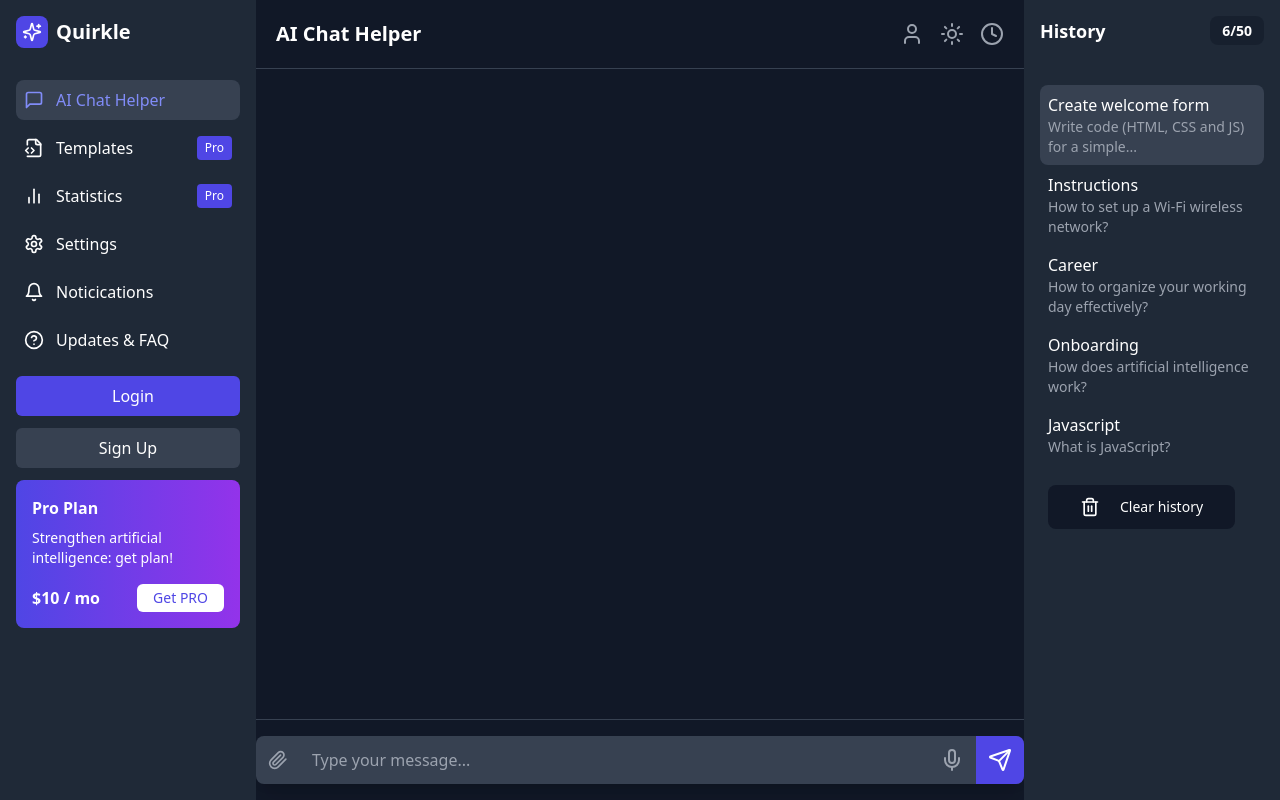
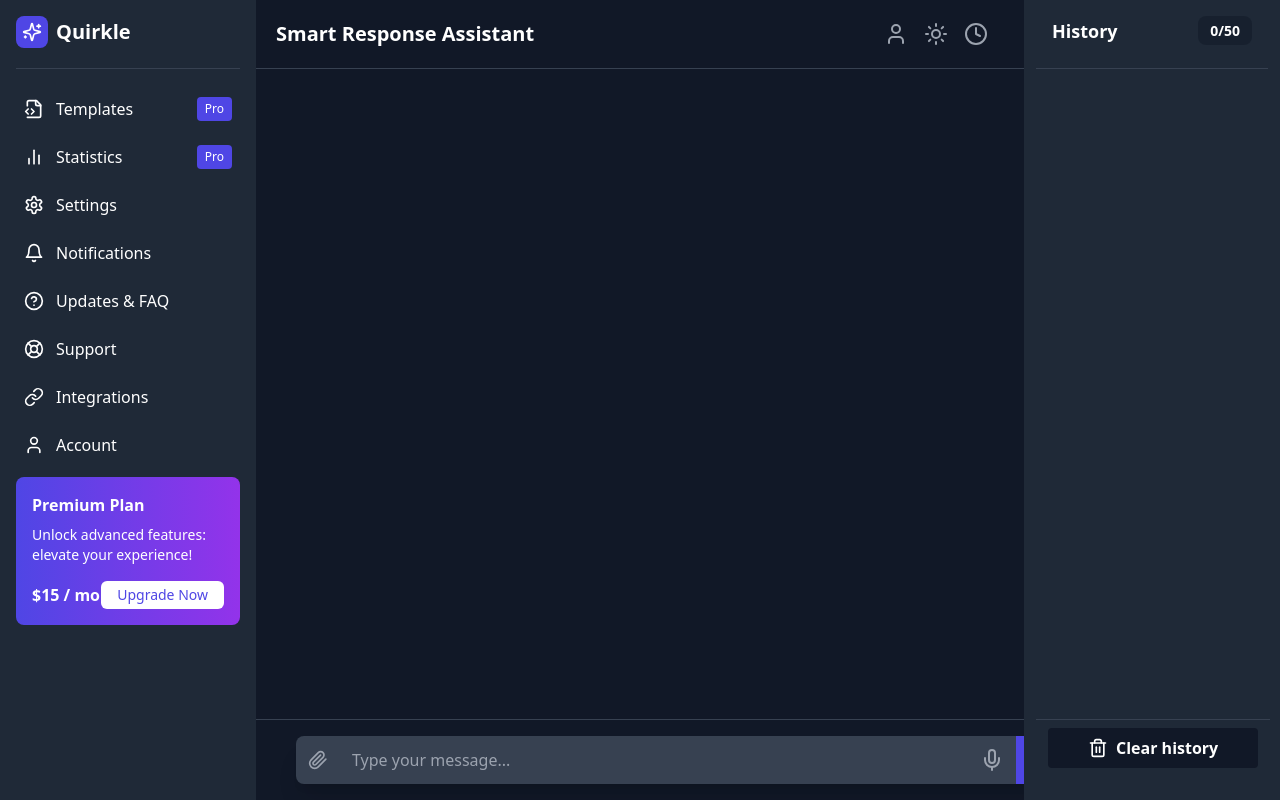
Before and after one commit to kajal-rekha/celestia-client, a React (Create React App) app: page / in a window 1280 px wide. Built offline with nearby package versions, Linux system fonts and the light colour scheme.

Commit message:
dynamic history panel added

```diff
--- a/src/App.js
+++ b/src/App.js
@@ -1,83 +1,33 @@
 import { useState } from "react";
 import ChatArea from "./components/ChatArea";
 import Header from "./components/Header";
-import HistoryPanel from "./components/HistoryPanel";
-import Login from "./components/Login";
 import Sidebar from "./components/Sidebar";
-import SignUp from "./components/SignUp";
 
 const App = () => {
-    const [isLoggedIn, setIsLoggedIn] = useState(false);
-    const [showLogin, setShowLogin] = useState(false);
-    const [showSignup, setShowSignup] = useState(false);
     const [showSidebar, setShowSidebar] = useState(true);
-    const [showHistory, setShowHistory] = useState(true);
-
-
-    const handleLogin = (username, password) => {
-        console.log("Logging in with:", username, password);
-        setIsLoggedIn(true);
-        setShowLogin(false);
-    };
-
-    const handleSignup = (username, email, password) => {
-        console.log("Signing up with:", username, email, password);
-        setIsLoggedIn(true);
-        setShowSignup(false);
-    };
-
-    const handleLogout = () => {
-        setIsLoggedIn(false);
-    };
 
     return (
         <div className="h-screen flex bg-gray-900 text-white">
             <Sidebar
-                isLoggedIn={isLoggedIn}
-                onLogout={handleLogout}
                 isOpen={showSidebar}
-                onLoginClick={() => setShowLogin(true)}
-                onSignupClick={() => setShowSignup(true)}
                 onClose={() => setShowSidebar(false)}
                 className="fixed top-0 left-0 w-64 h-full bg-gray-800"
             />
 
             <div className="flex-1 flex flex-row w-full ">
                 <div className="flex-1 flex flex-col w-full">
-                    <Header
-                        onMenuClick={() => setShowSidebar(true)}
-                        onHistoryClick={() => setShowHistory(true)}
-                        className="fixed top-0 left-64 right-64 bg-gray-900 h-16 z-10 border-b border-gray-700"
-                    />
+                    <div>
+                        <Header
+                            onMenuClick={() => setShowSidebar(true)}
+                            className="fixed top-0 left-64 right-64 bg-gray-900 h-16 z-30 border-b border-gray-700"
+                        />
+                    </div>
 
                     <div className="flex-1 overflow-y-auto pt-16 ">
                         <ChatArea />
                     </div>
                 </div>
-
-                {showHistory && (
-                    <div className="w-64 h-full bg-gray-800 hidden lg:block">
-                        <HistoryPanel
-                            className="fixed top-0 right-0 w-64 h-full bg-gray-800 z-20"
-                            onClose={() => setShowHistory(false)}
-                        />
-                    </div>
-                )}
             </div>
-
-            {showLogin && (
-                <Login
-                    onClose={() => setShowLogin(false)}
-                    onLogin={handleLogin}
-                />
-            )}
-
-            {showSignup && (
-                <SignUp
-                    onClose={() => setShowSignup(false)}
-                    onSignup={handleSignup}
-                />
-            )}
         </div>
     );
 };
--- a/src/components/ChatArea.jsx
+++ b/src/components/ChatArea.jsx
@@ -1,10 +1,12 @@
-import { useState, useRef, useEffect } from "react";
+import React, { useState, useRef, useEffect } from "react";
 import { Send, Mic, PaperclipIcon } from "lucide-react";
+import HistoryPanel from "./HistoryPanel";
 
 const ChatArea = () => {
     const [messages, setMessages] = useState([]);
     const [input, setInput] = useState("");
     const [isListening, setIsListening] = useState(false);
+    const [history, setHistory] = useState([]);
     const messagesEndRef = useRef(null);
     const inputRef = useRef(null);
 
@@ -22,14 +24,17 @@ const ChatArea = () => {
         setInput("");
 
         try {
-        const response = await fetch("https://quirkle-server.vercel.app/api/chat", {
+            const response = await fetch(
+                "https://quirkle-server.vercel.app/api/chat",
+                {
                     method: "POST",
                     headers: {
                         "Content-Type": "application/json",
                         Authorization: `Bearer ${localStorage.getItem("token")}`
                     },
                     body: JSON.stringify({ message: input })
-        });
+                }
+            );
 
             if (!response.ok) {
                 throw new Error("Failed to get response");
@@ -38,18 +43,24 @@ const ChatArea = () => {
             const data = await response.json();
             const newAiMessage = { role: "ai", content: data.response };
             setMessages((prevMessages) => [...prevMessages, newAiMessage]);
+
+            setHistory((prevHistory) => [
+                {
+                    title: input,
+                    description: (data.response || "").substring(0, 50) + "..."
+                },
+                ...(prevHistory || []).slice(0, 49)
+            ]);
         } catch (error) {
             console.error("Error:", error);
             const errorMessage = {
                 role: "ai",
-            content: "Sorry, something went wrong while processing your request. Please try again later."
+                content:
+                    "Sorry, something went wrong while processing your request. Please try again later."
             };
             setMessages((prevMessages) => [...prevMessages, errorMessage]);
         }
     };
-
-
-
 
     const handleKeyPress = (e) => {
         if (e.key === "Enter" && !e.shiftKey) {
@@ -59,35 +70,18 @@ const ChatArea = () => {
     };
 
     const handleVoiceInput = () => {
-        if (!window.webkitSpeechRecognition) {
-            alert("Voice recognition is not supported in your browser.");
-            return;
-        }
-
-        const recognition = new window.webkitSpeechRecognition();
-        recognition.continuous = false;
-        recognition.interimResults = false;
-
-        recognition.onstart = () => setIsListening(true);
-
-        recognition.onresult = (event) => {
-            const transcript = event.results[0][0].transcript;
-            setInput(transcript);
-            handleSearch(transcript);
+        console.log("Voice input not implemented");
+        setIsListening((prev) => !prev);
     };
 
-        recognition.onerror = recognition.onend = () => setIsListening(false);
-
-        isListening ? recognition.stop() : recognition.start();
-    };
-
-    const handleSearch = (query) => {
-        console.log("Searching for:", query);
+    const clearHistory = () => {
+        setHistory([]);
     };
 
     return (
-        <div className="flex flex-col h-full bg-gray-900">
-            <div className="flex-1 overflow-y-auto p-4 space-y-4 pb-28 -mt-16">
+        <div className="flex h-screen bg-gray-900 relative -mt-16 max-h-[76.5vh] mb-3">
+            <div className="flex-1 flex flex-col lg:pr-64">
+                <div className="flex-1 overflow-y-auto p-4 space-y-4 ">
                     {messages.map((message, i) => (
                         <div
                             key={i}
@@ -111,8 +105,8 @@ const ChatArea = () => {
                     <div ref={messagesEndRef} />
                 </div>
 
-            <div className="fixed bottom-0 left-0 right-0 bg-gray-900 border-t border-gray-700 p-4">
-                <div className="max-w-2xl lg:max-w-xl xl:max-w-3xl 2xl:max-w-5xl mx-auto relative">
+                <div className="fixed bottom-0 left-0 lg:right-64 bg-gray-900 border-t border-gray-700 p-4 w-full">
+                    <div className="max-w-2xl lg:max-w-xl xl:max-w-3xl 2xl:max-w-5xl mx-auto relative lg:ml-[17.5rem]">
                         <div className="flex items-center bg-gray-700 rounded-lg shadow-xl">
                             <button className="p-3 text-gray-400 hover:text-white transition-colors cursor-pointer">
                                 <PaperclipIcon className="w-5 h-5" />
@@ -129,7 +123,7 @@ const ChatArea = () => {
                                         : "Type your message..."
                                 }
                                 className="flex-1 bg-transparent border-none focus:ring-0 text-white placeholder-gray-400 p-3 max-h-32 h-full resize-none focus:outline-none"
-                            rows="1"
+                                rows={1}
                                 disabled={isListening}
                             />
                             <button
@@ -157,6 +151,9 @@ const ChatArea = () => {
                     </div>
                 </div>
             </div>
+
+            <HistoryPanel history={history} clearHistory={clearHistory} />
+        </div>
     );
 };
 
--- a/src/components/Header.jsx
+++ b/src/components/Header.jsx
@@ -1,4 +1,4 @@
-import { Menu, Clock, User, Sun} from "lucide-react";
+import { Menu, Clock, User, Sun } from "lucide-react";
 
 const Header = ({ onMenuClick, onHistoryClick }) => {
     return (
@@ -7,17 +7,29 @@ const Header = ({ onMenuClick, onHistoryClick }) => {
                 <button onClick={onMenuClick} className="mr-4 lg:hidden">
                     <Menu className="w-6 h-6" />
                 </button>
-                <h1 className="text-md md:text-xl font-bold">AI Chat Helper</h1>
+                <h1 className="text-md md:text-xl font-bold">
+                    Smart Response Assistant
+                </h1>
             </div>
-            <div className="flex items-center space-x-4">
-                <button className="text-gray-400 hover:text-white transition-colors" aria-label="User profile">
+            <div className="flex items-center space-x-4 lg:mr-[17rem]">
+                <button
+                    className="text-gray-400 hover:text-white transition-colors"
+                    aria-label="User profile"
+                >
                     <User className="w-6 h-6" />
                 </button>
-                <button className="text-gray-400 hover:text-white transition-colors" aria-label="Toggle theme">
+                <button
+                    className="text-gray-400 hover:text-white transition-colors"
+                    aria-label="Toggle theme"
+                >
                     <Sun className="w-6 h-6" />
                 </button>
 
-                <button onClick={onHistoryClick} className=" text-gray-400 hover:text-white transition-colors" aria-label="View history">
+                <button
+                    onClick={onHistoryClick}
+                    className=" text-gray-400 hover:text-white transition-colors"
+                    aria-label="View history"
+                >
                     <Clock className="w-6 h-6" />
                 </button>
             </div>
--- a/src/components/HistoryPanel.jsx
+++ b/src/components/HistoryPanel.jsx
@@ -1,67 +1,51 @@
+import React from "react";
 import { Trash2 } from "lucide-react";
 
-const HistoryPanel = ({ isOpen }) => {
-    const historyItems = [
-        {
-            title: "Create welcome form",
-            description: "Write code (HTML, CSS and JS) for a simple..."
-        },
-        {
-            title: "Instructions",
-            description: "How to set up a Wi-Fi wireless network?"
-        },
-        {
-            title: "Career",
-            description: "How to organize your working day effectively?"
-        },
-
-        {
-            title: "Onboarding",
-            description: "How does artificial intelligence work?"
-        },
-        {
-            title: "Javascript",
-            description: "What is JavaScript?"
-        },
-
-    ];
-
+const HistoryPanel = ({ history = [], clearHistory }) => {
     return (
-        <div
-            className={`fixed right-0 transform top-0  ${
-                isOpen ? "translate-x-0" : "translate-x-full"
-            } w-64 bg-gray-800 p-4 transition-transform duration-300 ease-in-out z-20 md:relative md:translate-x-0 md:flex md:flex-col  min-h-screen `}
-        >
-            <div className="flex justify-between items-center ">
-                <h2 className="text-lg font-semibold  hidden md:block ">
+        <div className="fixed top-0 right-0 w-64 bg-gray-800 lg:flex flex-col bottom-0 px-3 hidden  overflow-hidden">
+            <div className="p-4 border-b border-gray-700 ">
+                <div className="flex justify-between items-center mb-[7px]">
+                    <h2 className="text-lg font-semibold text-white">
                         History
                     </h2>
-                <button className="bg-gray-900/50 py-1 px-3 rounded-lg text-[14px] font-semibold">
-                    6/50
-                </button>
+                    <span className="bg-gray-900/50 py-1 px-3 rounded-lg text-[14px] font-semibold text-white">
+                        {history.length || 0}/50
+                    </span>
                 </div>
-            <ul className=" flex-1  mt-10">
-                {historyItems.map((item, index) => (
+            </div>
+
+            <div className="flex-1 overflow-y-auto p-4 history-list max-h-[76vh] mt-1">
+                <ul className="space-y-4">
+                    {(history || []).map((item, index) => (
                         <li
                             key={index}
-                        className={
-                            index === 0
-                                ? "bg-gray-700 p-2 rounded-lg"
-                                : "p-2 rounded-lg"
-                        }
+                            className={`p-2 rounded-lg ${
+                                index === 0 ? "bg-gray-700" : ""
+                            }`}
                         >
-                        <h3 className="font-medium">{item.title}</h3>
+                            <h3 className="font-medium text-white">
+                                {item.title}
+                            </h3>
                             <p className="text-sm text-gray-400">
                                 {item.description}
                             </p>
                         </li>
                     ))}
-                <button className="bg-gray-900  px-8 py-3 rounded-lg  mt-5 ml-2 flex gap-5 items-center  text-sm ">
-                    <Trash2 className="w-5 h-5 hover:text-red-500 duration-300" />
+                </ul>
+            </div>
+            <div className=" border-t border-gray-700 fixed bottom-6 px-3 py-2 ">
+                <button
+                    onClick={clearHistory}
+                    className="bg-gray-900 hover:bg-red-700 text-white font-bold py-2 px-10  rounded flex items-center justify-center transition-colors duration-300  w-full "
+                    disabled={history.length === 0}
+                >
+                    <Trash2 className="w-5 h-5 mr-2" />
                     Clear history
                 </button>
-            </ul>
+            </div>
         </div>
     );
 };
+
 export default HistoryPanel;
--- a/src/components/Sidebar.jsx
+++ b/src/components/Sidebar.jsx
@@ -1,35 +1,34 @@
 import {
-    MessageSquare,
     FileCode2,
     BarChart2,
     Settings,
     HelpCircle,
-    LogOut,
     X,
     Bell,
-    Sparkles
+    Sparkles,
+    User,
+    LifeBuoy,
+    Link
 } from "lucide-react";
 
-const Sidebar = ({
-    isLoggedIn,
-    onLogout,
-    isOpen,
-    onClose,
-    onLoginClick,
-    onSignupClick
-}) => {
+const Sidebar = ({ isOpen, onClose }) => {
     return (
         <div
             className={`fixed inset-y-0 left-0 transform ${
                 isOpen ? "translate-x-0" : "-translate-x-full"
             } w-64 bg-gray-800 p-4 transition-transform duration-300 ease-in-out z-20 lg:relative lg:translate-x-0`}
         >
-            <div className="flex items-center justify-between mb-5">
-                <div className="flex items-center mb-3">
-                    <a href="/" className="w-8 h-8 bg-indigo-600 rounded-lg mr-2 flex items-center justify-center">
+            <div className="flex items-center justify-between mb-5 border-b border-gray-700 ">
+                <div className="flex items-center mb-5 ">
+                    <a
+                        href="/"
+                        className="w-8 h-8 bg-indigo-600 rounded-lg mr-2 flex items-center justify-center"
+                    >
                         <Sparkles className="w-5 h-5" />
                     </a>
-                    <a href="/" className="text-xl font-bold">Quirkle</a>
+                    <a href="/" className="text-xl font-bold">
+                        Quirkle
+                    </a>
                 </div>
 
                 <button onClick={onClose} className="lg:hidden">
@@ -39,15 +38,6 @@ const Sidebar = ({
 
             <nav className="flex-1">
                 <ul className="space-y-2">
-                    <li className="bg-gray-700 rounded-lg">
-                        <a
-                            href="/"
-                            className="flex items-center p-2 text-indigo-400"
-                        >
-                            <MessageSquare className="w-5 h-5 mr-3" />
-                            AI Chat Helper
-                        </a>
-                    </li>
                     <li>
                         <a href="/template" className="flex items-center p-2">
                             <FileCode2 className="w-5 h-5 mr-3" />
@@ -73,9 +63,12 @@ const Sidebar = ({
                         </a>
                     </li>
                     <li>
-                        <a href="/notifications" className="flex items-center p-2">
+                        <a
+                            href="/notifications"
+                            className="flex items-center p-2"
+                        >
                             <Bell className="w-5 h-5 mr-3" />
-                            Noticications
+                            Notifications
                         </a>
                     </li>
                     <li>
@@ -84,52 +77,44 @@ const Sidebar = ({
                             Updates & FAQ
                         </a>
                     </li>
+                    <li>
+                        <a href="/support" className="flex items-center p-2">
+                            <LifeBuoy className="w-5 h-5 mr-3" />
+                            Support
+                        </a>
+                    </li>
+                    <li>
+                        <a
+                            href="/integrations"
+                            className="flex items-center p-2"
+                        >
+                            <Link className="w-5 h-5 mr-3" />
+                            Integrations
+                        </a>
+                    </li>
+                    <li>
+                        <a href="/account" className="flex items-center p-2">
+                            <User className="w-5 h-5 mr-3" />
+                            Account
+                        </a>
+                    </li>
                 </ul>
             </nav>
 
-            {!isLoggedIn && (
-                <div className="mt-4 flex flex-col gap-3 items-center w-full overflow-hidden">
-                    <button
-                        onClick={onLoginClick}
-                        className="px-24 py-2 bg-indigo-600 rounded-md text-md w-full"
-                    >
-                        Login
-                    </button>
-                    <button
-                        onClick={onSignupClick}
-                        className="px-20 py-2 bg-gray-700 rounded-md text-md  w-full "
-                    >
-                        Sign Up
-                    </button>
-                </div>
-            )}
-
             <div className="mt-3">
                 <div className="bg-gradient-to-r from-indigo-600 to-purple-600 rounded-lg p-4">
-                    <h3 className="font-bold mb-2">Pro Plan</h3>
+                    <h3 className="font-bold mb-2">Premium Plan</h3>
                     <p className="text-sm mb-4">
-                        Strengthen artificial intelligence: get plan!
+                        Unlock advanced features: elevate your experience!
                     </p>
                     <div className="flex justify-between items-center">
-                        <span className="font-bold">$10 / mo</span>
+                        <span className="font-bold">$15 / mo</span>
                         <button className="px-4 py-1 bg-white text-indigo-600 rounded-md text-sm font-medium">
-                            Get PRO
+                            Upgrade Now
                         </button>
                     </div>
                 </div>
             </div>
-
-            {isLoggedIn && (
-                <div className=" mt-5">
-                    <button
-                        onClick={onLogout}
-                        className="flex items-center p-2 text-gray-300 hover:text-white font-semibold"
-                    >
-                        <LogOut className="w-5 h-5 mr-3 text-red-500" />
-                        Log out
-                    </button>
-                </div>
-            )}
         </div>
     );
 };
```
Lines whose indentation alone changed are shown as unchanged.
